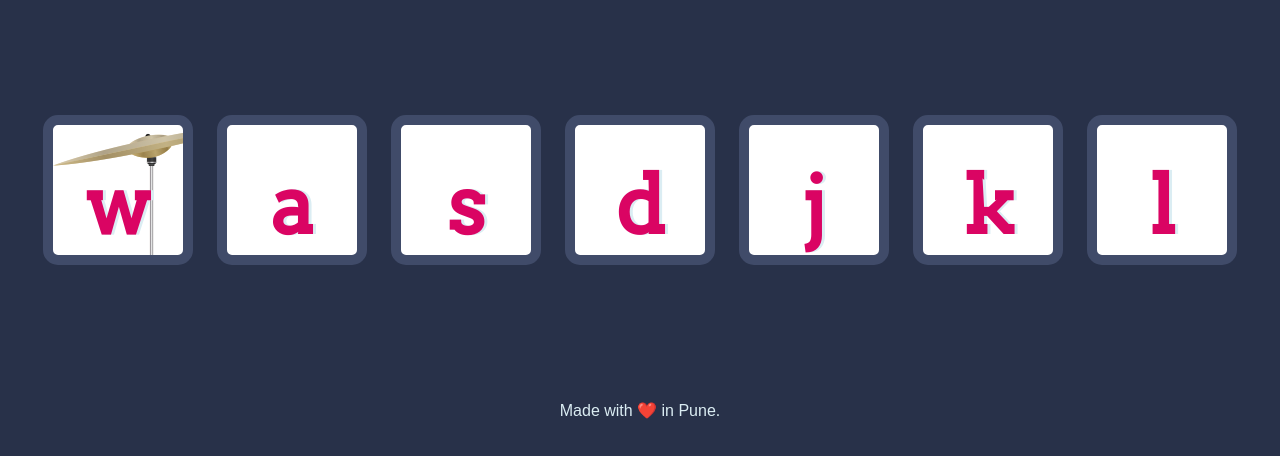
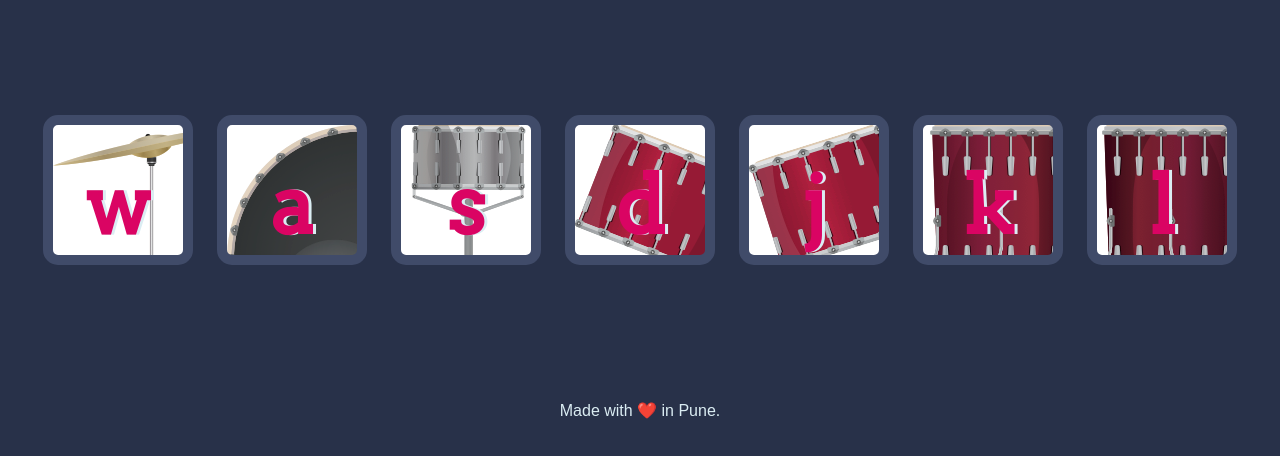
Before and after one commit to Swapnil12-dev/drum-kit-js, a plain HTML site: page index.html in a window 1280 px wide. Shown: the part 174-630 px from the top of the page. Drawn offline with Linux system fonts and the light colour scheme.

Commit message:
Update styles.css

```diff
--- a/styles.css
+++ b/styles.css
@@ -17,33 +17,34 @@
 }
 
 .w {
-background-image:url("images/crash.png")
+  background-image: url("./images/crash.png" );
 }
 
 .a {
+  background-image: url("./images/kick.png" );
 
 }
 
 .s {
+  background-image: url("./images/snare.png" );
 
 }
 
 .d {
-
+background-image: url("./images/tom1.png" );
 }
 
 .j {
-
+background-image: url("./images/tom2.png" );
 }
 
 .k {
-
+background-image: url("./images/tom3.png" );
 }
 
 .l {
-
+background-image: url("./images/tom4.png" );
 }
-
 .set {
   margin: 10% auto;
 }
```
